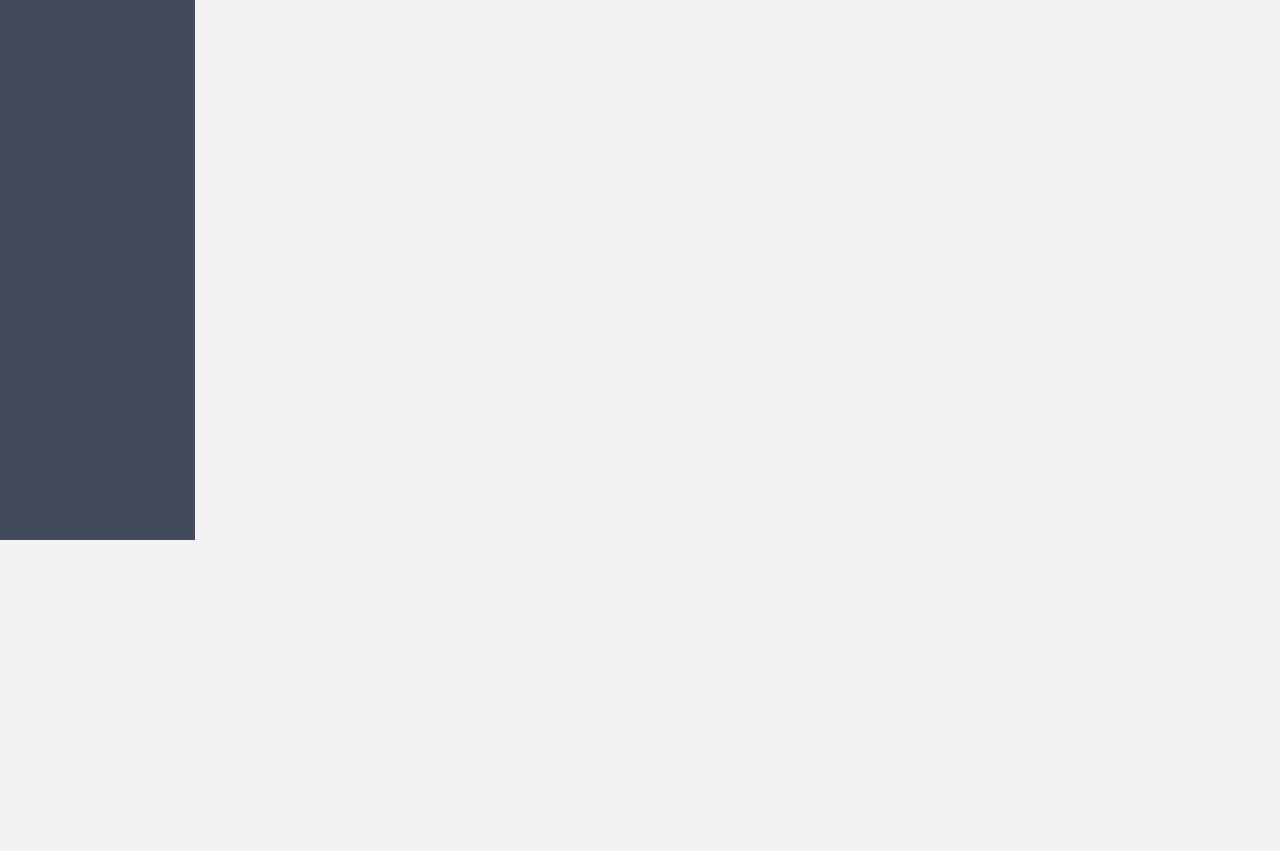
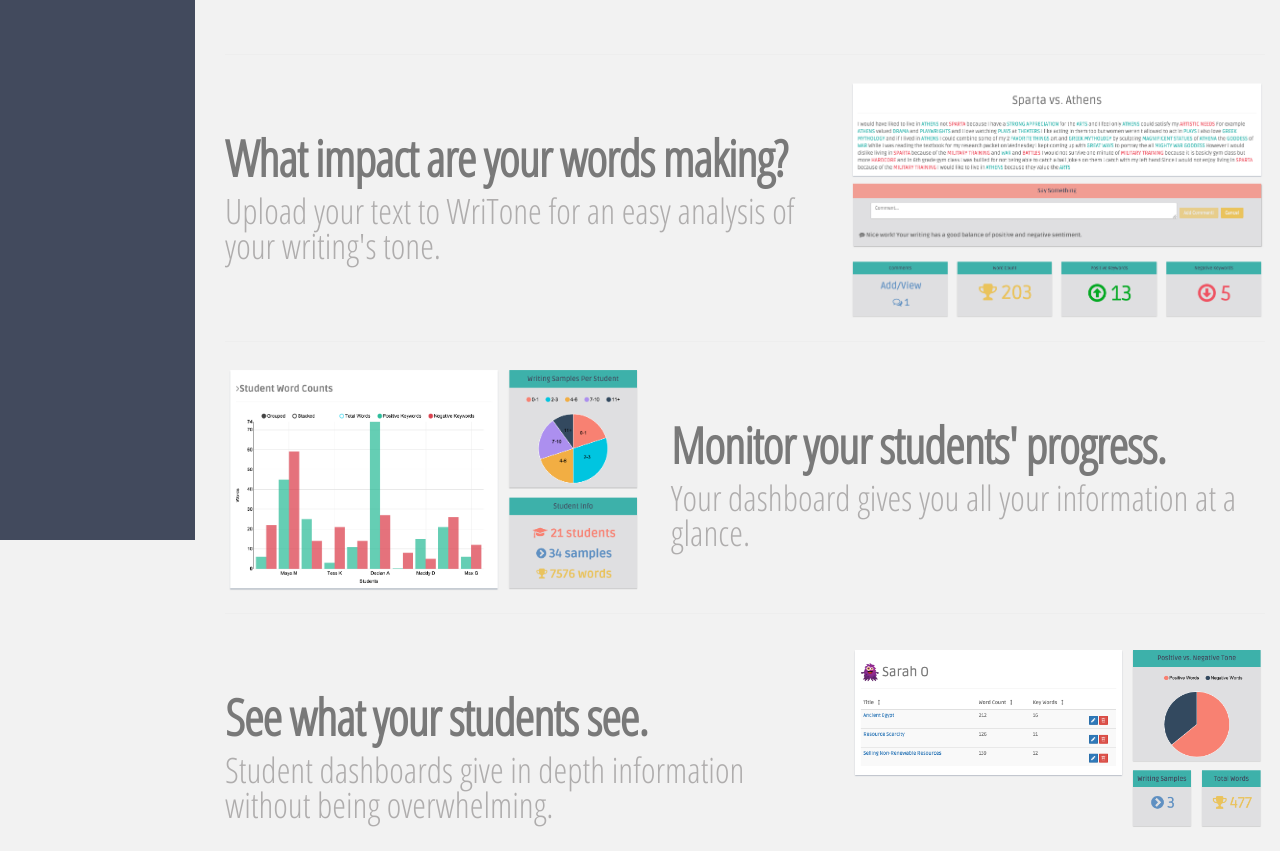
Before and after one commit to amerriman/Capstone, a website: page src/client/index.html in a window 1280 px wide. Shown: the part 305-1156 px from the top of the page. Before the commit the page ends 800 px from the top, so only its background shows below. Drawn offline with nearby package versions, Linux system fonts and the light colour scheme; files that its build step writes are made by us from their sources; files whose address does not match are found by name.

Commit message:
landing page done

```diff
--- a/src/client/css/style.css
+++ b/src/client/css/style.css
@@ -37,21 +37,15 @@
     padding-left: 0px;
 }
 
+
+
 /* Bootstrap Modifications */
-.modal-header {
-	background: #68dff0;
-}
-
-.modal-title {
-	color: white;
-}
-
 .btn-round {
 	border-radius: 20px;
 	-webkit-border-radius: 20px;
 }
 
-.accordion-heading .accordion-toggle {
+/*.accordion-heading .accordion-toggle {
 	display: block;
 	cursor: pointer;
 	border-top: 1px solid #F5F5F5;
@@ -62,7 +56,7 @@
 	background-color: #ffffff;
 	outline: none !important;
 	text-decoration: none;
-}
+}*/
 
 
 /*Theme Backgrounds*/
@@ -344,6 +338,29 @@
     height: 25px;
     width: auto;
 }
+
+/*Dashboard text*/
+.dash-main {
+    font-size: 50px;
+    font-weight: bold;
+    /*font-weight: 300;*/
+    line-height: 1;
+    letter-spacing: -1px;
+    font-family: 'Open Sans Condensed', sans-serif;
+/*font-family: 'Roboto Condensed', sans-serif;*/
+}
+.dash-sub{
+    font-size: 35px;
+    color: #AFADAD;
+    line-height: 1;
+    font-family: 'Open Sans Condensed', sans-serif;
+
+}
+.dash-text{
+    margin-top: 9%;
+
+}
+
 /*Exclusive Theme Colors Configuration*/
 
 .label-theme {
--- a/src/client/dashboard/sample-dashboard.html
+++ b/src/client/dashboard/sample-dashboard.html
@@ -1,29 +1,48 @@
 <div class="row mt">
-  <div class="col col-md-6 col-md-offset-3">
+  <div class="col col-md-6 col-md-offset-3 col-xs-12">
       <img src="../images/logo1.png" alt="Teacher Dashboard" width="100%", height="auto">
   </div>
 </div>
+<br>
+<br>
+<hr>
 
-<!-- <div class="row mt">
-  <div class="col col-md-12">
-    <div class="grey-panel">
-      <div class="blue-header">
-        <h2>TEACHER VIEWS</h2>
-      </div>
-      <img src="../images/book.png" alt="Teacher Dashboard" width="40%", height="auto">
+<div class="row mt">
+  <div class="col col-md-7 ">
+    <div class="dash-text">
+    <h1 class='dash-main'>What impact are your words making?</h1>
+    <p class="dash-sub">Upload your text to WriTone for an easy analysis of your writing's tone.</p>
+    </div>
+  </div>
+  <div class="col col-md-5 ">
+    <img src="../images/singleWritingView.png" alt="Teacher Dashboard" width="100%", height="auto">
+  </div>
+</div>
 
+<hr>
+
+<div class="row mt">
+  <div class="col col-md-5 ">
+    <img src="../images/teacherDashboard.png" alt="Teacher Dashboard" width="100%", height="auto">
+  </div>
+  <div class="col col-md-7 ">
+    <div class="dash-text">
+      <h1 class='dash-main'>Monitor your students' progress.</h1>
+      <p class="dash-sub">Your dashboard gives you all your information at a glance.</p>
     </div>
   </div>
 </div>
 
+<hr>
 
 <div class="row mt">
-  <div class="col col-md-12">
-    <div class="grey-panel">
-      <div class="blue-header">
-        <h2>STUDENT VIEWS</h2>
-      </div>
-      <img src="../images/studentDashboard.png" alt="Student Dashboard" width="75%", height="auto">
+  <div class="col col-md-7 ">
+    <div class="dash-text">
+      <h1 class='dash-main'>See what your students see.</h1>
+      <p class="dash-sub">Student dashboards give in depth information without being overwhelming.</p>
     </div>
   </div>
-</div> -->
+  <div class="col col-md-5 ">
+    <img src="../images/studentDashboard.png" alt="Teacher Dashboard" width="100%", height="auto">
+  </div>
+</div>
--- a/src/client/index.html
+++ b/src/client/index.html
@@ -13,7 +13,7 @@
         <link rel="stylesheet" href="/css/main.css">
         <link rel="stylesheet" href="/css/style.css">
         <link rel="stylesheet" href="/css/style-responsive.css">
-        <link href='//fonts.googleapis.com/css?family=Ruda:400,700,900' rel='stylesheet' type='text/css'>
+        <link href='//fonts.googleapis.com/css?family=Ruda:400,700,900%7cOpen+Sans+Condensed:300' rel='stylesheet' type='text/css'>
 
 
     </head>
```
